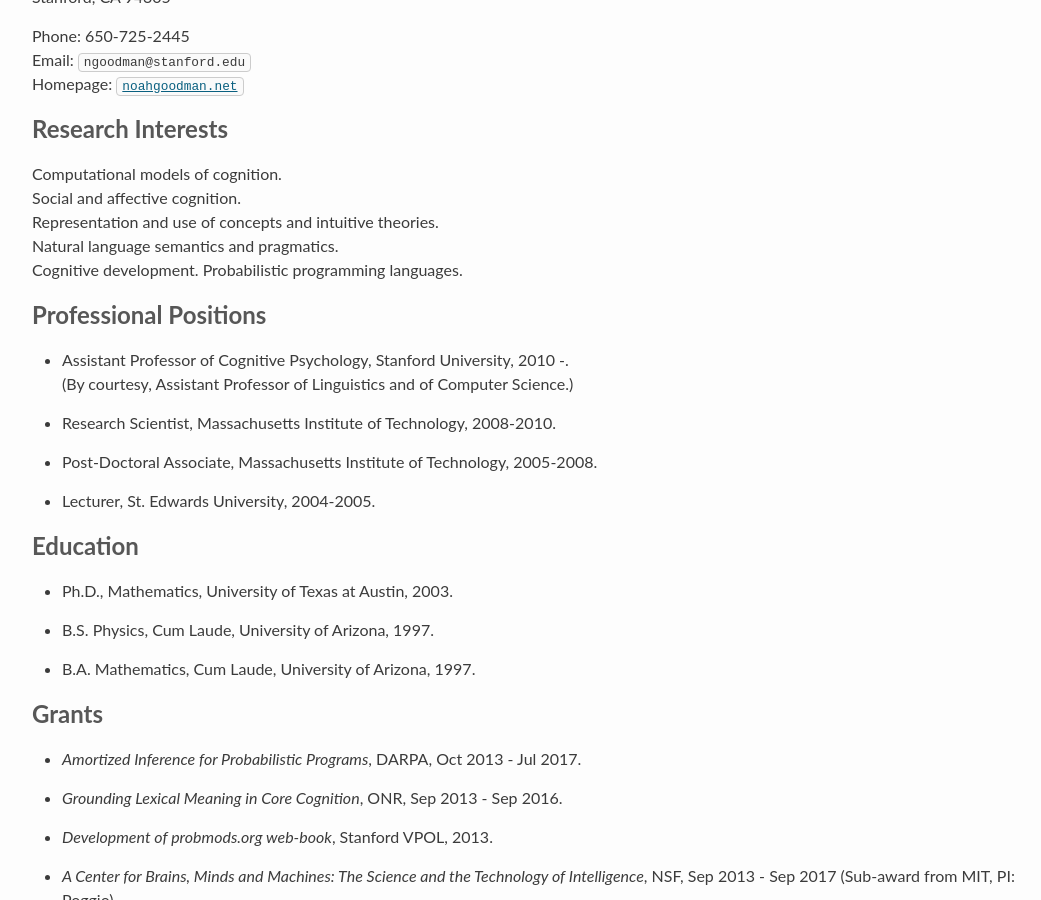
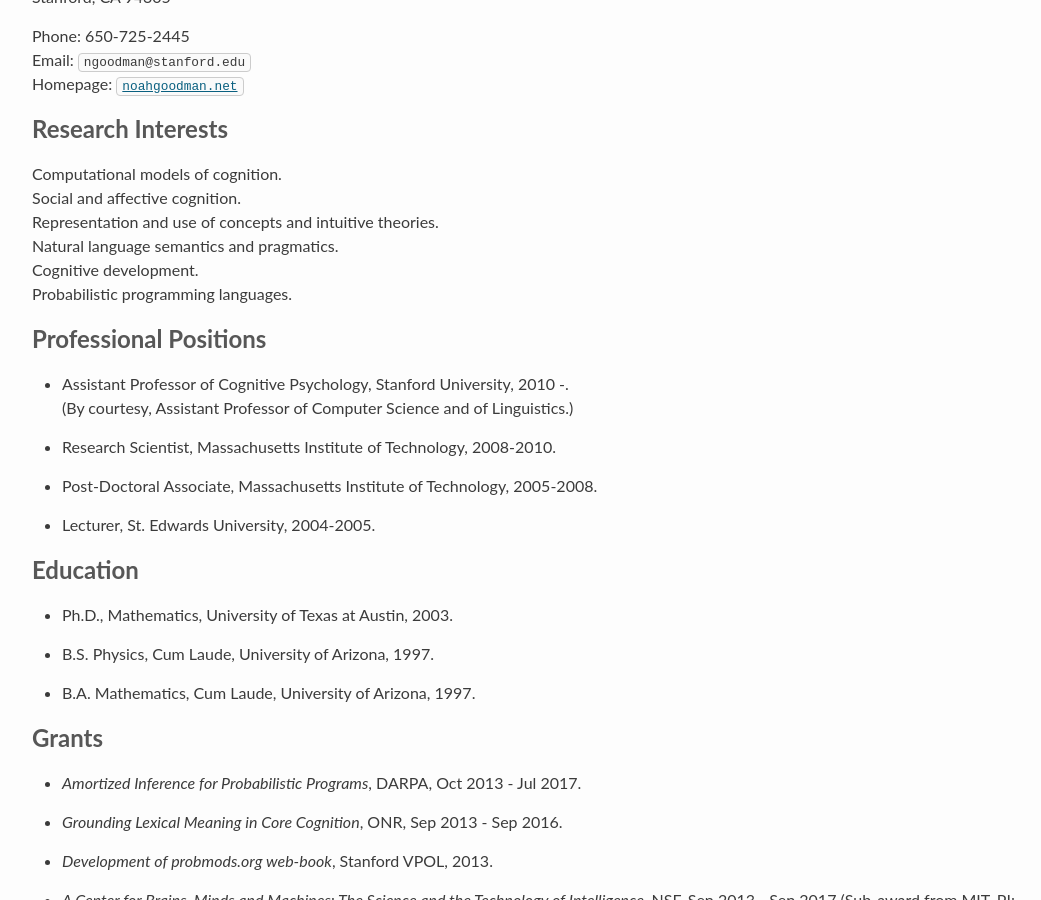
Before and after one commit to stanford-cocolab/cocolab.stanford.edu, a Jekyll site: the page built from ndg-cv.md, in a window 1280 px wide and 900 px high, scrolled down 318 px. Shown: the whole window, without its empty margins (94-1135 px from the left). Built offline with Jekyll 4.4.1, drawn with Linux system fonts in a browser that asks for light colours; Markdown is read by kramdown in place of the engine named in the settings.

Commit message:
updtes cv

```diff
--- a/_bibliography/cocolab.bib
+++ b/_bibliography/cocolab.bib
@@ -2,7 +2,7 @@
 %% http://bibdesk.sourceforge.net/
 
 
-%% Created for Noah Goodman at 2015-12-22 11:02:19 -0800
+%% Created for Noah Goodman at 2015-12-29 08:41:57 -0700
 
 
 %% Saved with string encoding Unicode (UTF-8)
--- a/ndg-cv.md
+++ b/ndg-cv.md
@@ -28,7 +28,7 @@
 ## Professional Positions
 
 * Assistant Professor of Cognitive Psychology, Stanford University, 2010 -.
-  (By courtesy, Assistant Professor of Linguistics and of Computer Science.)
+  (By courtesy, Assistant Professor of Computer Science and of Linguistics.)
 
 * Research Scientist, Massachusetts Institute of Technology, 2008-2010.
 
```
Also changed, not shown: 1 other file.
